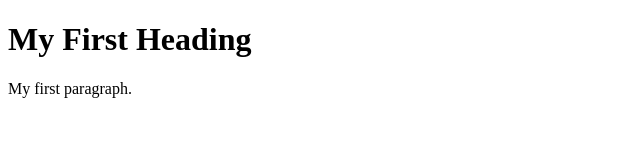
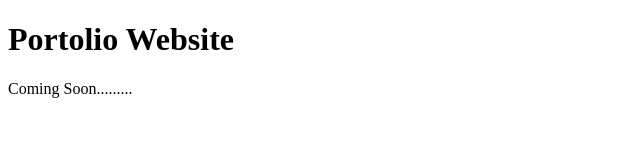
Before and after one commit to BhavinThakkar18/BhavinMajithia, a plain HTML site: page index.html in a window 1280 px wide. Shown: the whole page, without its empty margins (0-640 px from the left). Drawn offline with Linux system fonts and the light colour scheme.

Commit message:
modify code in index.html

```diff
--- a/index.html
+++ b/index.html
@@ -5,8 +5,8 @@
 </head>
 <body>
 
-<h1>My First Heading</h1>
-<p>My first paragraph.</p>
+<h1>Portolio Website</h1>
+<p>Coming Soon.........</p>
 
 </body>
 </html>
```
